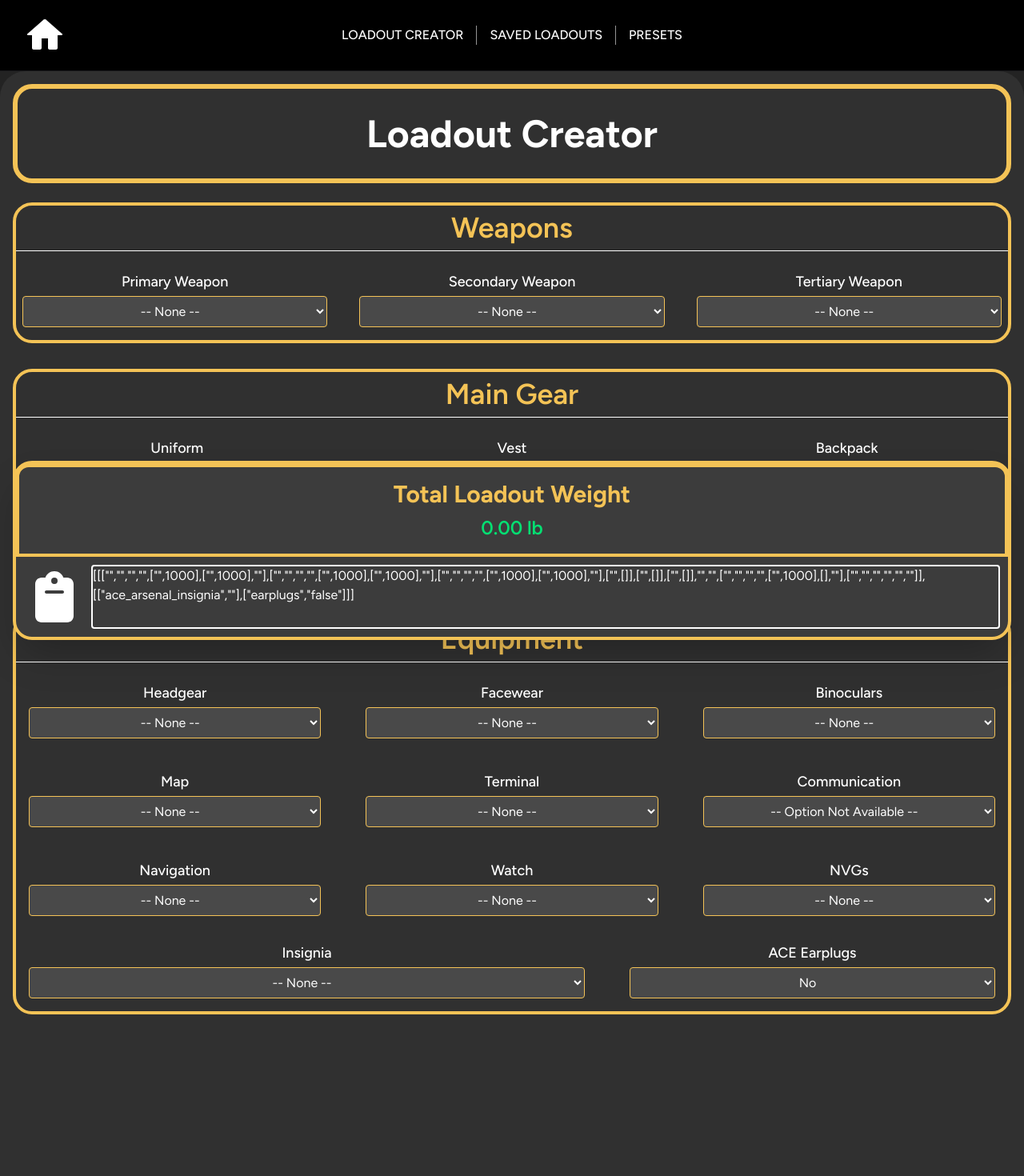
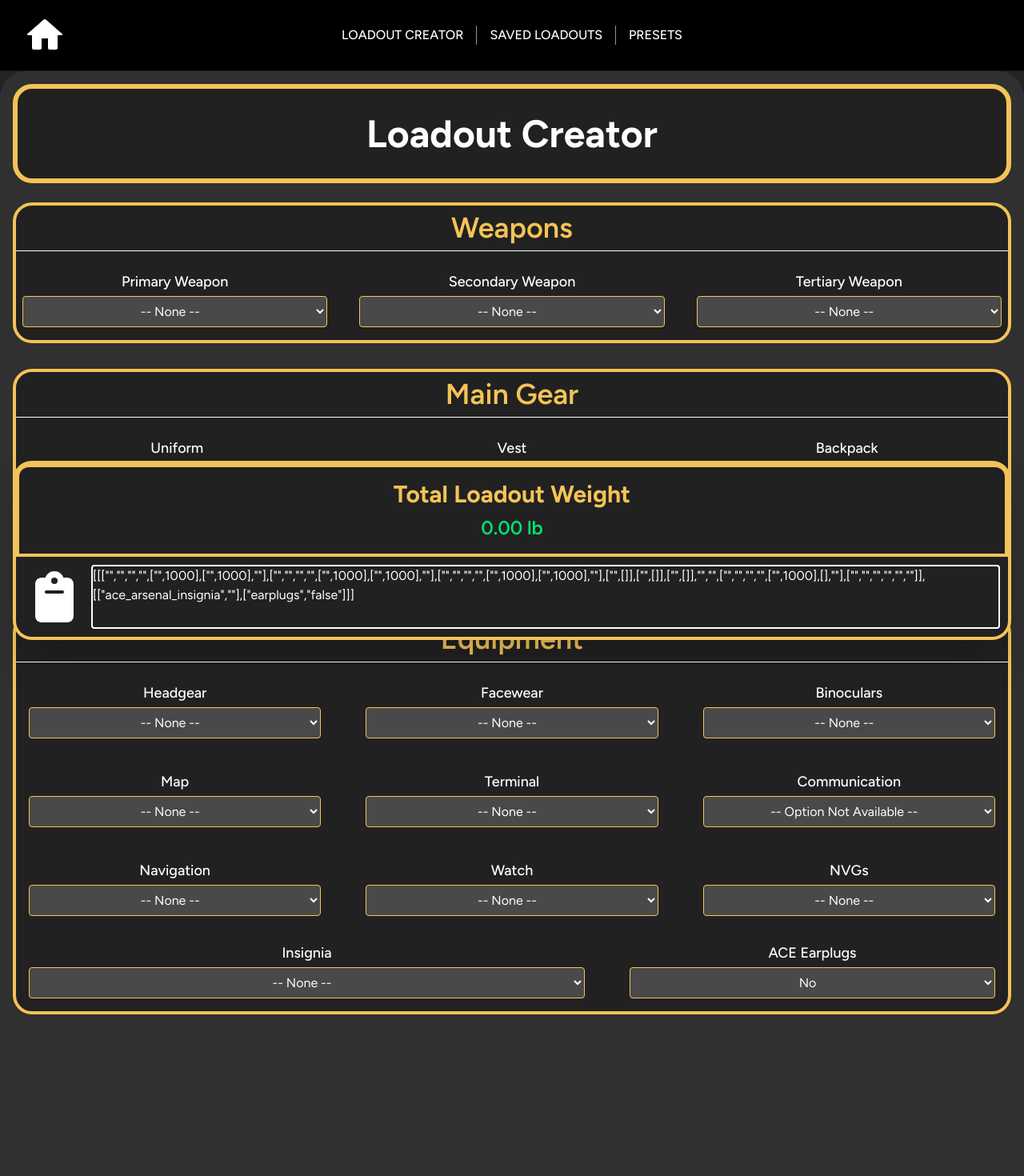
Before and after one commit to B-Fanjoy/7CMBG-LoadoutCreator, a Vue app: page /creator in a window 1280 px wide. Shown: the top 1470 px of the page at 80% size. Built offline with nearby package versions, Linux system fonts and the light colour scheme; a web font is replaced by a local one.

Commit message:
color changes

```diff
--- a/src/views/CreatorView.vue
+++ b/src/views/CreatorView.vue
@@ -1,9 +1,9 @@
 <template>
   <div class="p-4 bg-[#303030] text-white rounded-4xl">
-    <h1 class="text-5xl font-bold mb-6 py-8 text-center border-6 border-[#F4C356] rounded-3xl">Loadout Creator</h1>
+    <h1 class="text-5xl font-bold mb-6 py-8 text-center border-6 border-[#F4C356] rounded-3xl bg-[#212121]">Loadout Creator</h1>
 
     <!-- Weapons Section -->
-    <div class="mb-8 border-4 border-[#F4C356] rounded-3xl">
+    <div class="mb-8 border-4 border-[#F4C356] rounded-3xl bg-[#212121]">
       <h2 class="text-4xl font-semibold mb-2 mt-2 text-center text-[#F4C356]">Weapons</h2>
       <hr>
       <br>
@@ -37,7 +37,7 @@
     </div>
 
     <!-- Main Gear Section -->
-    <div class="mb-8 border-4 border-[#F4C356] rounded-3xl">
+    <div class="mb-8 border-4 border-[#F4C356] rounded-3xl bg-[#212121]">
       <h2 class="text-4xl font-semibold mb-2 mt-2 text-center text-[#F4C356]">Main Gear</h2>
       <hr>
       <br>
@@ -110,7 +110,7 @@
     </div>
 
     <!-- Equipment Section -->
-    <div class="mb-8 border-4 border-[#F4C356] rounded-3xl">
+    <div class="mb-8 border-4 border-[#F4C356] rounded-3xl bg-[#212121]">
       <h2 class="text-4xl font-semibold mb-2 mt-2 text-center text-[#F4C356]">Equipment</h2>
       <hr>
       <br>
@@ -156,7 +156,7 @@
     </div>
 
     <!-- Import String Nav Bar -->
-    <nav class="sticky bottom-0 bg-[#3c3c3c] border-4 border-[#F4C356] shadow-2xl rounded-3xl">
+    <nav class="sticky bottom-0 border-4 border-[#F4C356] shadow-2xl rounded-3xl bg-[#212121]">
       <div class="p-4 border-4 border-[#F4C356] rounded-t-2xl text-center">
         <h2 class="text-3xl font-bold text-[#F4C356]">Total Loadout Weight</h2>
         <p class="text-2xl font-semibold mt-2" :class="getTotalWeightColor()">
```
